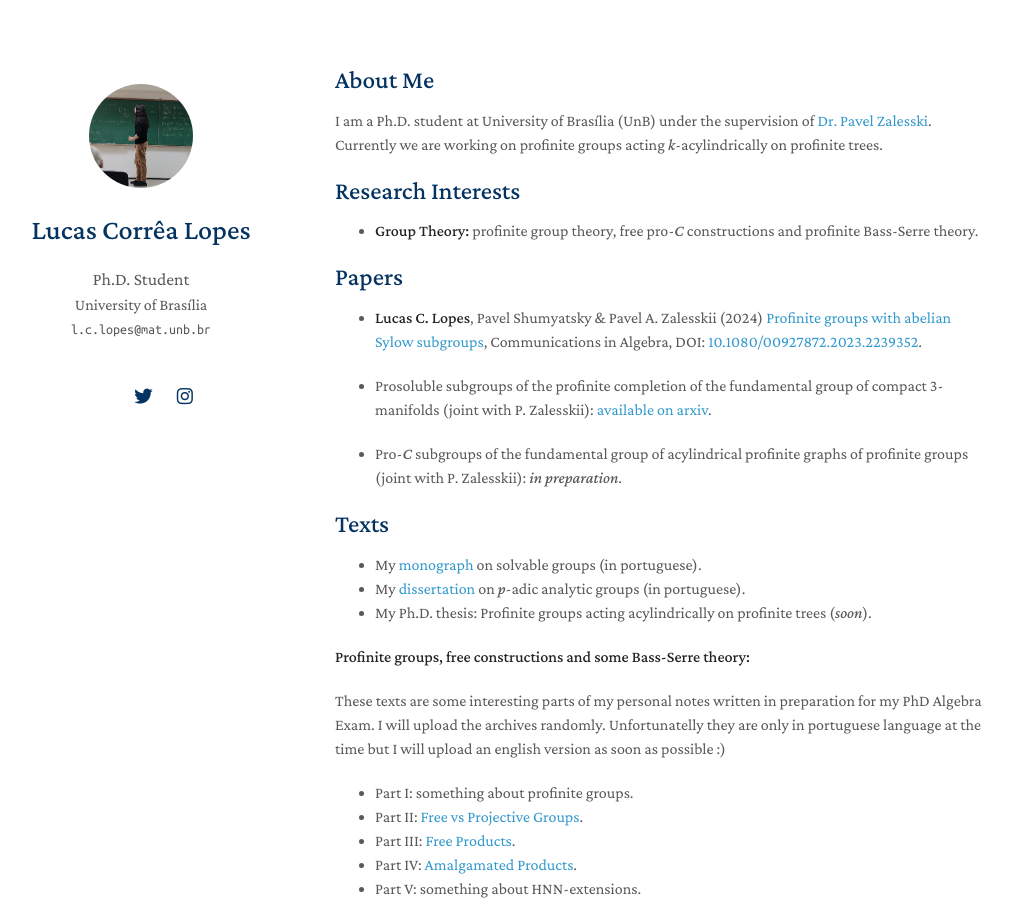
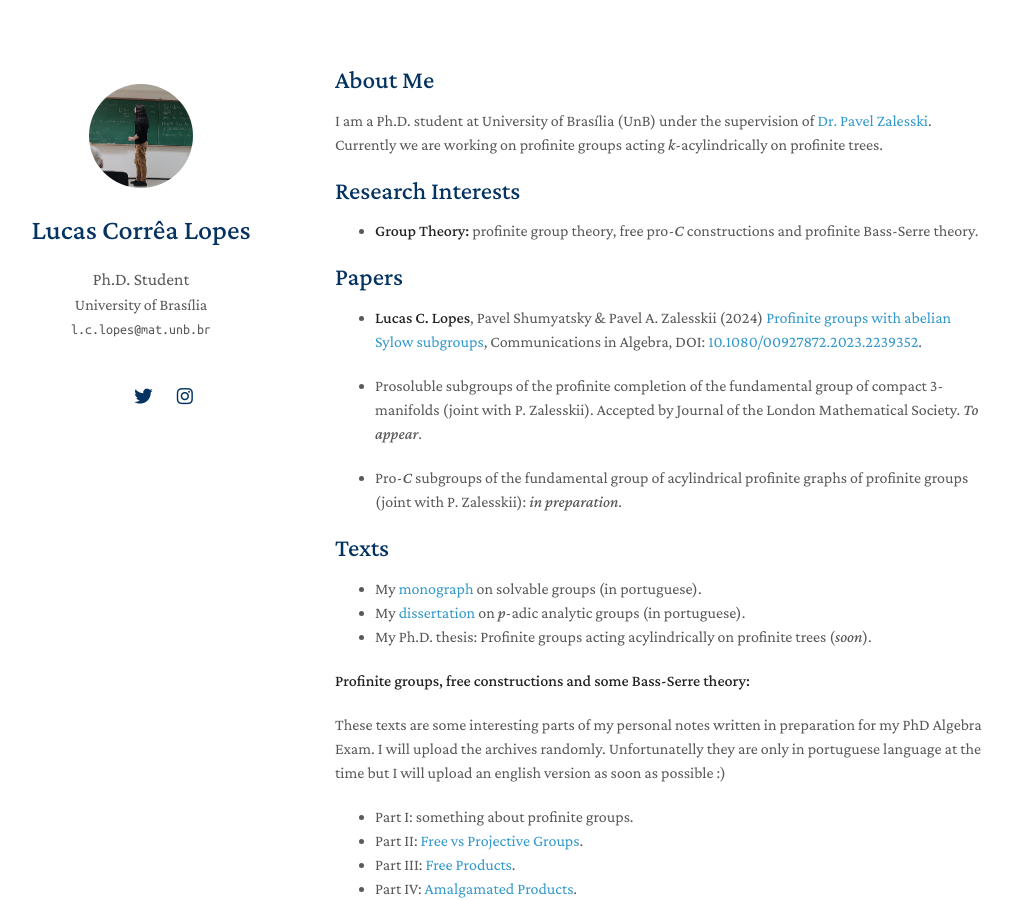
Before and after one commit to lcorrealopes/home, a Jekyll site: the page built from index.md, in a window 1280 px wide and 900 px high. Shown: the whole window, without its empty margins (135-1148 px from the left). Built offline with Jekyll 4.4.1, drawn with Linux system fonts in a browser that asks for light colours; nearby versions of some CDN libraries; a style sheet for code colours, icons or effects is not loaded; our own code applies the rules of GitHub Pages for plain Markdown files.

Commit message:
Update index.md

```diff
--- a/index.md
+++ b/index.md
@@ -14,7 +14,7 @@ I am a Ph.D. student at University of Brasília (UnB) under the supervision of <
 
 - **Lucas C. Lopes**, Pavel Shumyatsky & Pavel A. Zalesskii (2024) <a href="https://docs.google.com/viewer?url=https://github.com/lcorrealopes/home/raw/main/assets/files/Paper1LSZ.pdf">Profinite groups with abelian Sylow subgroups</a>, Communications in Algebra, DOI: <a href="https://doi.org/10.1080/00927872.2023.2239352">10.1080/00927872.2023.2239352</a>.
 
-- Prosoluble subgroups of the profinite completion of the fundamental group of compact 3-manifolds (joint with P. Zalesskii): <a href="https://arxiv.org/abs/2408.04152">available on arxiv</a>.
+- Prosoluble subgroups of the profinite completion of the fundamental group of compact 3-manifolds (joint with P. Zalesskii). Accepted by Journal of the London Mathematical Society. *To appear*.
 
 - Pro-*C* subgroups of the fundamental group of acylindrical profinite graphs of profinite groups (joint with P. Zalesskii): *in preparation*.
 
```
